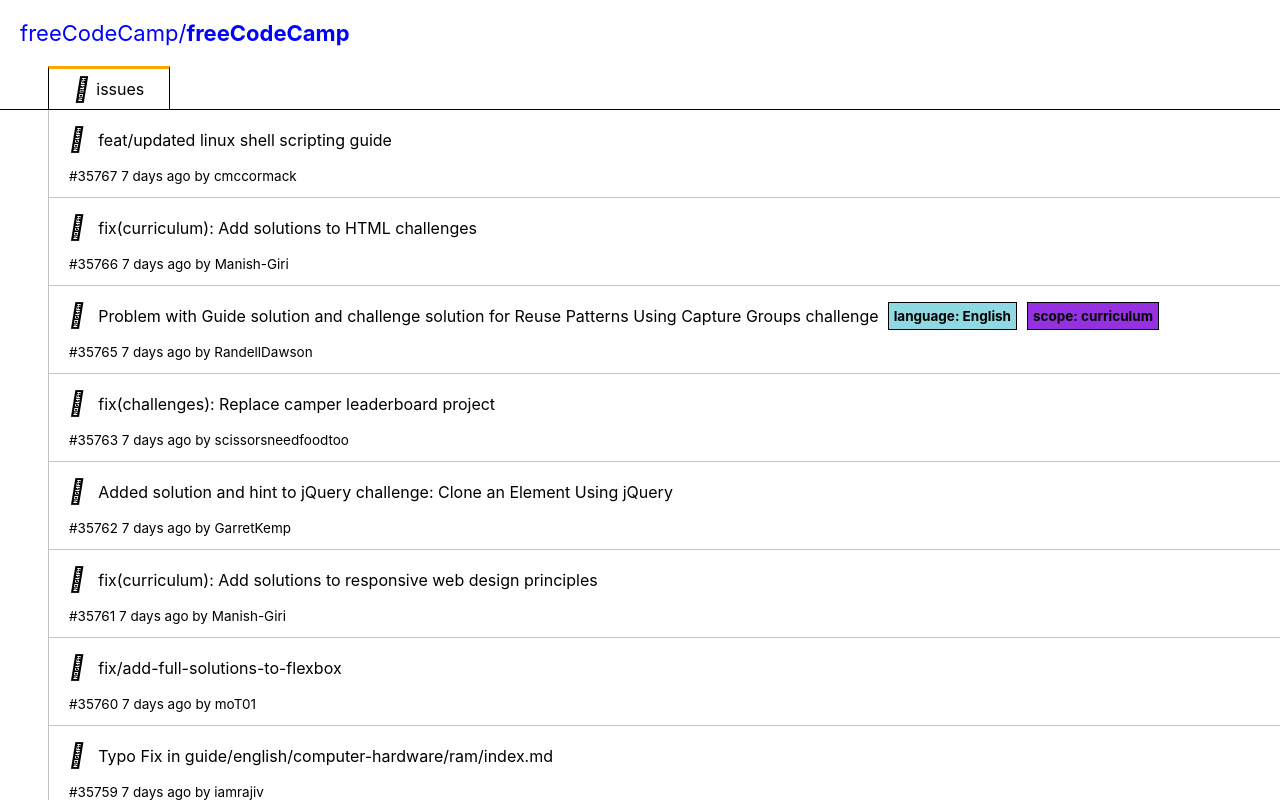
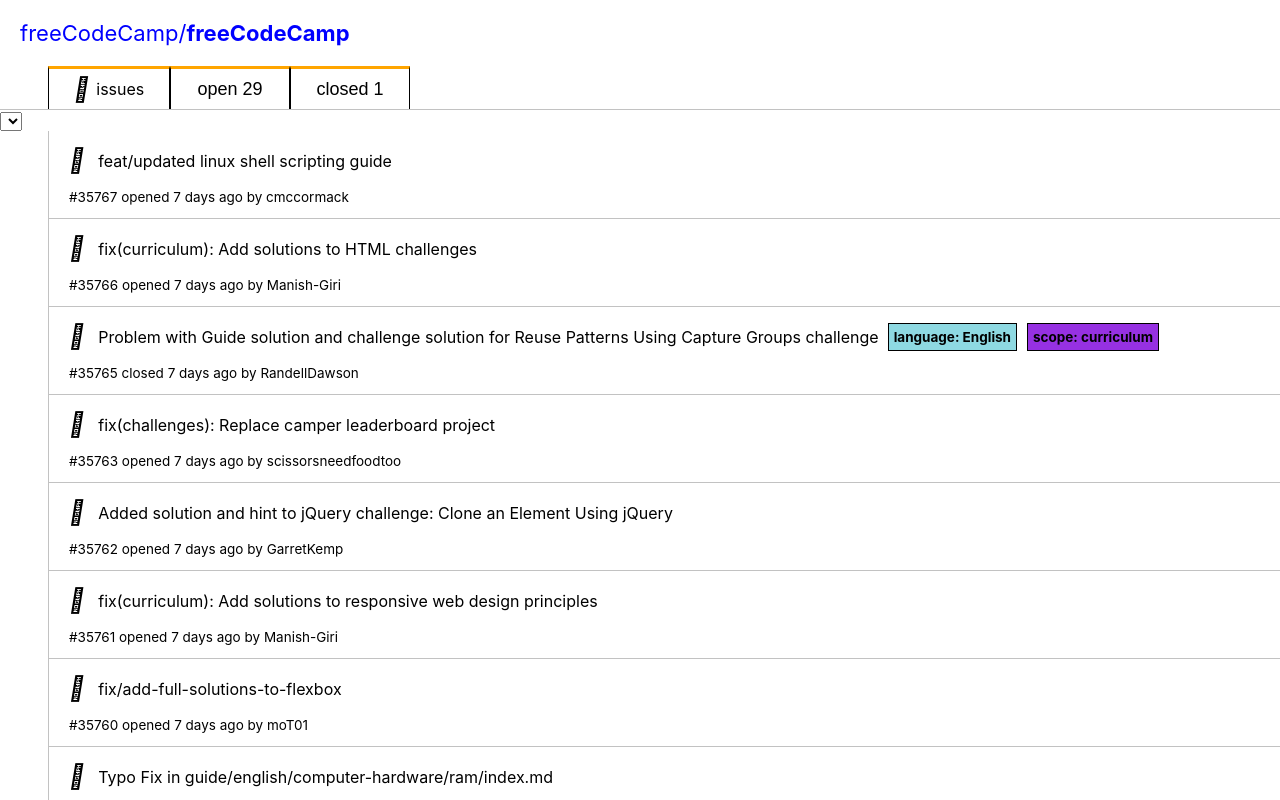
Before and after one commit to thousif5/Github-Issues, a React (Create React App) app: page / in a window 1280 px wide. Shown: the top 800 px of the page. Built offline with nearby package versions, Linux system fonts and the light colour scheme; the HTML template or start-up script is replaced by a standard one.

Commit message:
added filter functions for open and close

```diff
--- a/src/App.css
+++ b/src/App.css
@@ -21,7 +21,8 @@
 }
 
 .issues-border {
-  border-bottom: solid 1px;
+  border-bottom: solid 1px #C2C2C2;
+  display: flex;
 }
 
 .issues-container {
@@ -76,3 +77,29 @@
 .numberFooter {
   padding-left: 20px;
 }
+
+a {
+  text-decoration: none;
+  color: black;
+}
+
+a:hover {
+  color: blue;
+}
+
+div button:focus {
+  background-color: grey;
+  color: white;
+}
+
+.issues-border button {
+  align-items: center;
+  border-top: solid orange 3px;
+  border-right: solid 1px;
+  border-left: solid 1px;
+  height: 43px;
+  width: 120px;
+  border-bottom: none;
+  background-color: white;
+  font-size: 18px;
+}
--- a/src/App.js
+++ b/src/App.js
@@ -4,13 +4,44 @@
 import issues from './issues.json';
 import './App.css';
 
+const labelList = [];
+issues.forEach(issue => {
+  issue.labels.forEach(label => {
+    if(!labelList.includes(label)) labelList.push(label);
+  });
+});
+
+const authorList = [];
+issues.forEach(issue => {
+  if(!authorList.includes(issue.user.login)) authorList.push(issue.user.login);
+});
+
 class App extends Component {
+  state = {
+    open: issues.filter((item) => item.state === 'open').length,
+    close: issues.filter((item) => item.state === 'close').length,
+    data: issues
+  }
+
+  issueData = () => {
+    this.setState({
+      data: issues,
+    })
+  }
+
+  // set status
+  callbackStateHandler = (status) => {
+    this.setState({
+      data:issues.filter(issue => issue.state === status),
+    })
+  }
+
   render() {
     return (
       <div className="App">
-        <HeaderContainer />
+        <HeaderContainer issuesHandler = {this.issueData} stateHandler = {this.callbackStateHandler} openState = {this.state.open} closeState = {this.state.close}/>
         <div className = 'issues-data'>
-          {issues.map(item =>
+          {this.state.data.map(item =>
             <IssuesContainer value = {item}/>
           )}
         </div>
--- a/src/components/HeaderContainer.js
+++ b/src/components/HeaderContainer.js
@@ -1,22 +1,51 @@
-import React, { Component } from 'react';
-import '../App.css';
+import React, { Component } from "react";
+import "../App.css";
 
 export class HeaderContainer extends Component {
+  allIssues = () => {
+    this.props.issuesHandler();
+  }
+
+  openButton = () => {
+    this.props.stateHandler('open');
+  };
+
+  closeButton = () => {
+    this.props.stateHandler('close');
+  };
+
   render() {
     return (
       <div>
-        <div className = 'title'>
-          <a href = 'https://github.com/freeCodeCamp/freeCodeCamp'>freeCodeCamp/<strong>freeCodeCamp</strong></a>
+        <div className="title">
+          <a href="https://github.com/freeCodeCamp/freeCodeCamp">
+            freeCodeCamp/<strong>freeCodeCamp</strong>
+          </a>
         </div>
-        <div className = 'issues-border'>
-        <div className = 'issues-tab'>
-        <i style={{fontSize:'24px'}} className="fa">&#xf06a;&nbsp;</i>
-          <p>issues</p>
+        <div className="issues-border">
+          <div onClick = {this.allIssues} className="issues-tab">
+            <i style={{ fontSize: "24px" }} className="fa">
+              &#xf06a;&nbsp;
+            </i>
+            <p>issues</p>
+          </div>
+          <div>
+            <button onClick={this.openButton}>
+              open {this.props.openState}
+            </button>
+          </div>
+          <div>
+            <button onClick={this.closeButton}>closed {this.props.closeState}</button>
+          </div>
         </div>
+        <div className = 'dropDown-list'>
+          <select>
+
+          </select>
         </div>
       </div>
-    )
+    );
   }
 }
 
-export default HeaderContainer
+export default HeaderContainer;
--- a/src/components/IssuesContainer.js
+++ b/src/components/IssuesContainer.js
@@ -6,17 +6,19 @@
 export class IssuesContainer extends Component {
   render() {
     let number = `#${this.props.value.number}`;
+    let pos = this.props.value.state;
+    pos === 'open' ? pos = 'opened' : pos = 'closed';
     return (
       <div className="issues-container">
         <div className="issues-title">
           <i style={{ fontSize: "24px" }} className="fa">&#xf06a;&nbsp;&nbsp;</i>
-          <p>{this.props.value.title}&nbsp;&nbsp;</p>
+          <p><a href = '#'>{this.props.value.title}</a>&nbsp;&nbsp;</p>
             {this.props.value.labels.map(item => (
               <LabelContainer color={item.color} name={item.name} />
             ))}
         </div>
           <div className = 'numberFooter'>
-            <p style = {{fontSize: '13.5px'}}>{number} {moment(this.props.value.created_at).fromNow()} by {this.props.value.user.login}</p>
+            <p style = {{fontSize: '13.5px'}}>{number} {pos} {moment(this.props.value.created_at).fromNow()} by <a href = {this.props.value.user.html_url}>{this.props.value.user.login}</a></p>
           </div>
       </div>
     );
```
Also changed, not shown: package.json (+6 -1 lines), src/issues.json, 1 other file (tests, documents, lock files or other folders).
